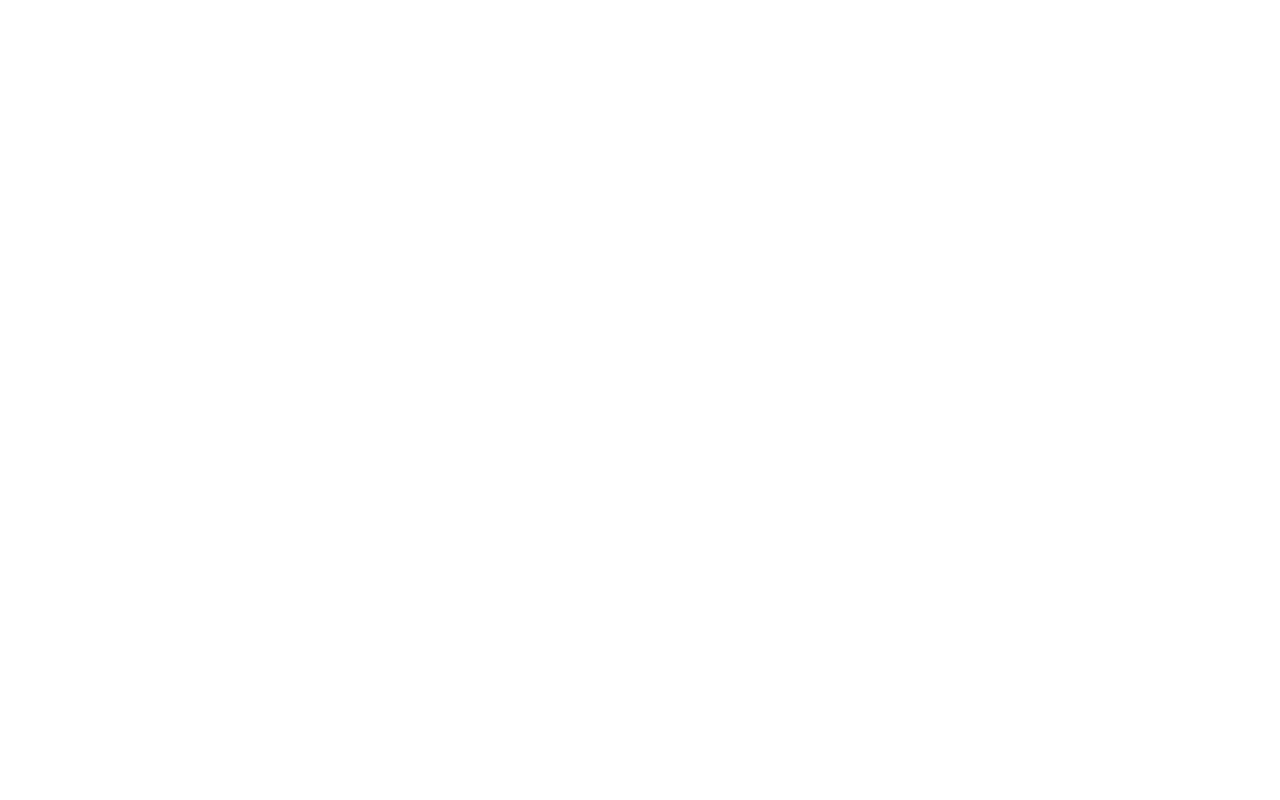
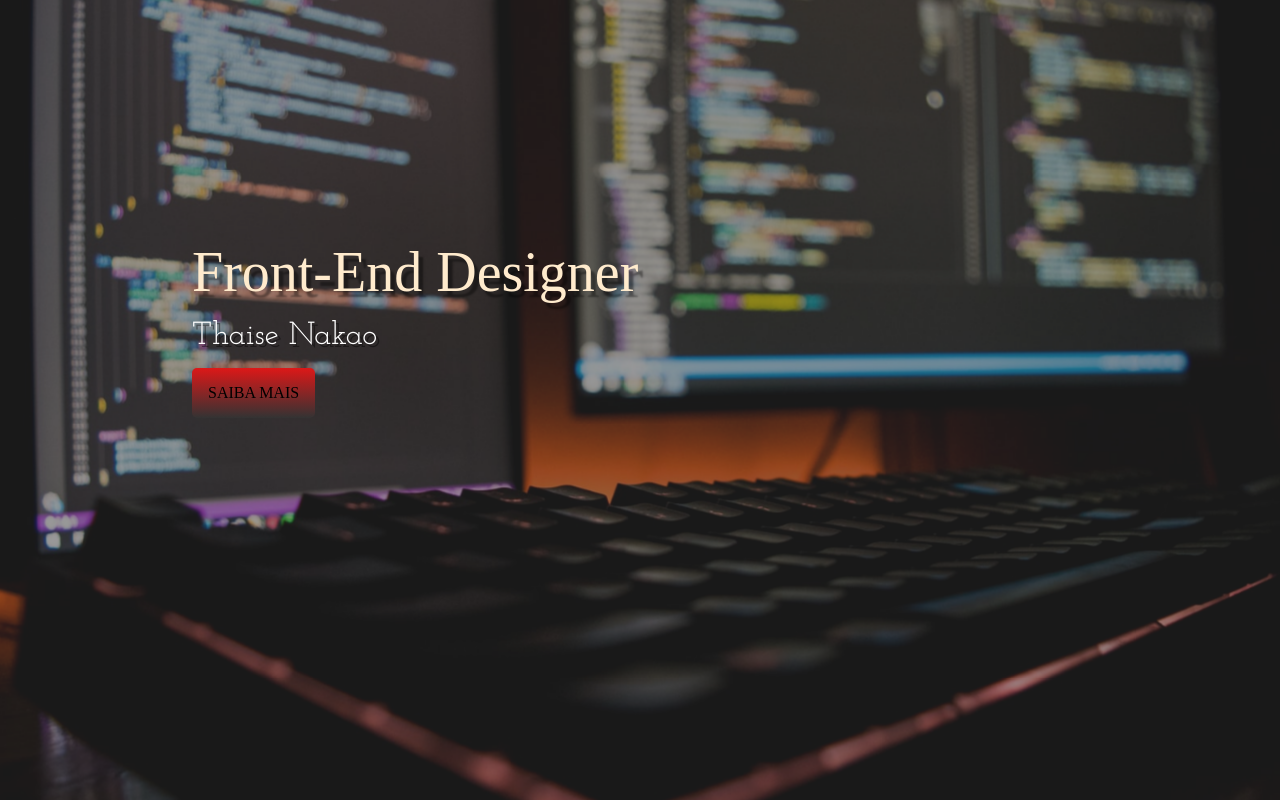
Before and after one commit to ThaNakao/Portfolio, a plain HTML site: page Index.html in a window 1280 px wide. Drawn offline with Linux system fonts and the light colour scheme; a web font is replaced by a local one.

Commit message:
package: header

```diff
--- a/Index.html
+++ b/Index.html
@@ -3,6 +3,26 @@
     <head>
         <meta charset="UTF-8">
         <link rel="stylesheet" href="style.css">
-        <title>Portifólio</title>
+        <link rel="apple-touch-icon" sizes="180x180" href="Imagens/apple-touch-icon.png">
+        <link rel="icon" type="image/png" sizes="32x32" href="Imagens/favicon-32x32.png">
+        <link rel="icon" type="image/png" sizes="16x16" href="Imagens/favicon-16x16.png">
+        <link rel="manifest" href="/site.webmanifest">
+        <title>Portfólio</title>
     </head>
+    <body>
+        <div class="container">
+            <header>
+                <div class="img-wrapper">
+                    <img src="Imagens/bg.jpg" alt="";
+                </div>
+
+                <div class="banner">
+                    <h1>Front-End Designer</h1>
+                    <p>Thaise Nakao</p>
+                    <button>SAIBA MAIS</button>
+                </div>
+
+            </header>
+        </div>
+    </body>
 </html>
--- a/style.css
+++ b/style.css
@@ -1,3 +1,90 @@
 @import url('https://fonts.googleapis.com/css2?family=Averia+Libre:ital,wght@1,300;1,400&family=Baloo+2:wght@400;500;600&family=Cinzel&family=Germania+One&family=Girassol&family=Josefin+Slab:wght@100;300;400;700&family=Milonga&display=swap');
 
 @import url(https://cdnjs.cloudflare.com/ajax/libs/font-awesome/5.14.0/css/all.min.css);
+
+*{
+    margin: 0;
+    padding: 0;
+}
+
+header{
+    width: 100%;
+    height: 100vh;
+    overflow: hidden;
+    position: relative;
+}
+
+.img-wrapper{
+    width: 100%;
+    height: 100%;
+    overflow: hidden;
+    background-color: rgba(0, 0, 0, 0.8);
+}
+.img-wrapper img{
+    width: 100%;
+    height: 100%;
+    object-fit: cover;
+    opacity: 0.5;
+    animation: zoom 25s;
+}
+
+@keyframes zoom{
+    0%{
+        transform: scale(1.3);
+    }
+    100%{
+        transform: scale(1);
+    }
+}
+
+.banner{
+    position: absolute;
+    top: 30%;
+    left: 15%;
+}
+
+.banner h1{
+    color: blanchedalmond;
+    font-size: 3.5rem;
+    font-family: serif;
+    font-weight: 200;
+    text-shadow: .3rem .4rem 2px rgba(0, 0, 0, .4);
+    margin-bottom: 1rem;
+    opacity: 0;
+    animation: moveBanner 1s 0.5s forwards;
+}
+
+.banner p{
+    font-family: "Josefin Slab", serif;
+    color: #fff;
+    font-size: 2rem;
+    text-shadow: .2rem .2rem rgba(0, 0, 0, .4);
+    margin-bottom: 1rem;
+    opacity: 0;
+    animation: moveBanner 1s 0.7s forwards;
+}
+
+.banner button{
+    font-family: serif;
+    color: #000;
+    font-size: 1rem;
+    background: #333333;  /* fallback for old browsers */
+    background: -webkit-linear-gradient(to top, #333333,#dd1818);  /* Chrome 10-25, Safari 5.1-6 */
+    background: linear-gradient(to top, #333333, #dd1818); /* W3C, IE 10+/ Edge, Firefox 16+, Chrome 26+, Opera 12+, Safari 7+ */
+    padding: 1rem;
+    border: none;
+    border-radius: 5px;
+    cursor: pointer;
+    opacity: 0;
+    animation: moveBanner 1s 0.9s forwards;
+}
+
+@keyframes moveBanner{
+    0%{
+        transform: translateY(10rem) rotateY(-30deg);
+    }
+    100%{
+        transform: translateY(0) rotate(0);
+        opacity: 1;
+    }
+}
```
Also changed, not shown: Imagens/android-chrome-192x192.png (added), Imagens/android-chrome-512x512.png (added), Imagens/apple-touch-icon.png (added), Imagens/bg.jpg (added), Imagens/favicon-16x16.png (added), Imagens/favicon-32x32.png (added), android-chrome-192x192.png (deleted), android-chrome-512x512.png (deleted), apple-touch-icon.png (deleted), favicon-16x16.png (deleted), favicon-32x32.png (deleted), favicon.ico, site.webmanifest.
